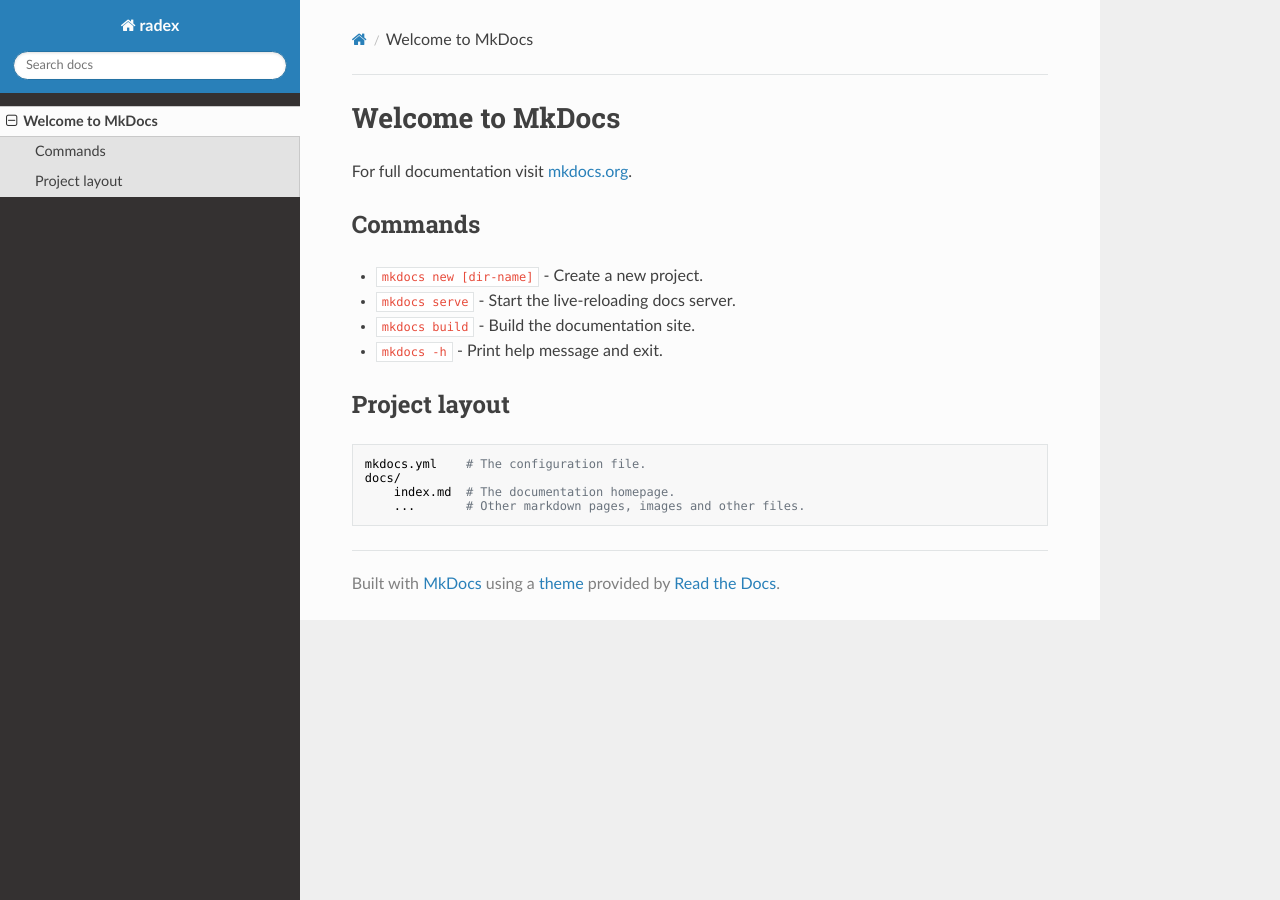
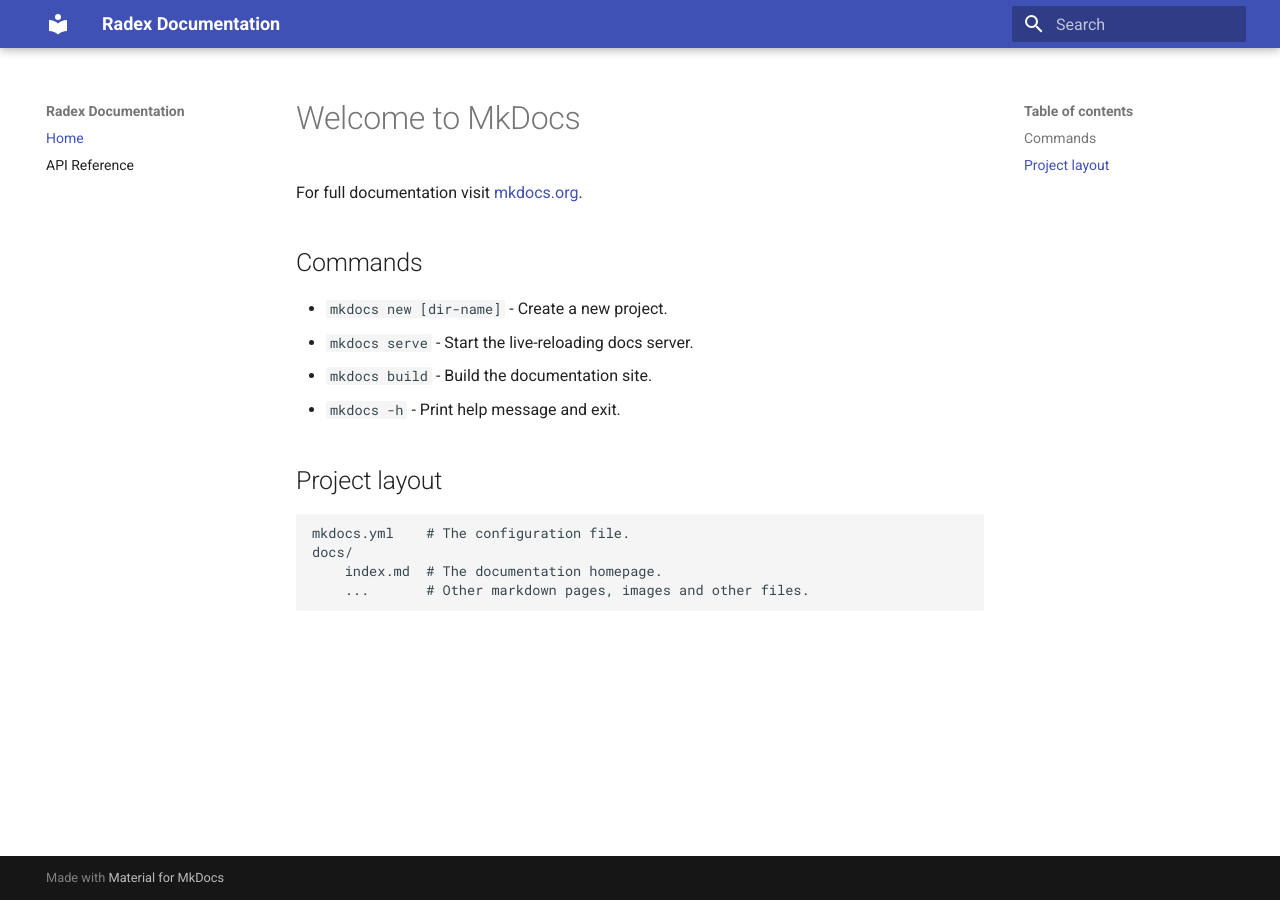
Before and after one commit to ljhowell/radex, an MkDocs documentation site: the page built from docs/index.md, in a window 1280 px wide. Built offline with MkDocs 1.6.1 and Material for MkDocs 9.7.7, drawn with Linux system fonts in a browser that asks for light colours; nearby versions of some CDN libraries.

Commit message:
Basic docs with mkdocs to generate docs from module docstrings

```diff
--- a/mkdocs.yml
+++ b/mkdocs.yml
@@ -1,2 +1,18 @@
-site_name: radex
-theme: readthedocs
+site_name: Radex Documentation
+theme:
+  name: material
+
+plugins:
+  - search
+  - mkdocstrings:
+      default_handler: python
+      handlers:
+        python:
+          paths: [radex]  # Specify the exact path to your module
+          options:
+            show_source: true
+            show_submodules: true
+
+nav:
+  - Home: index.md
+  - API Reference: api.md
--- a/requirements-test.txt
+++ b/requirements-test.txt
@@ -8,3 +8,6 @@
 mypy
 gitchangelog
 mkdocs
+mkdocstrings[python]
+mkdocs-material
+ipykernel
```
Also changed, not shown: docs/api.md (added, +3 -0 lines).
